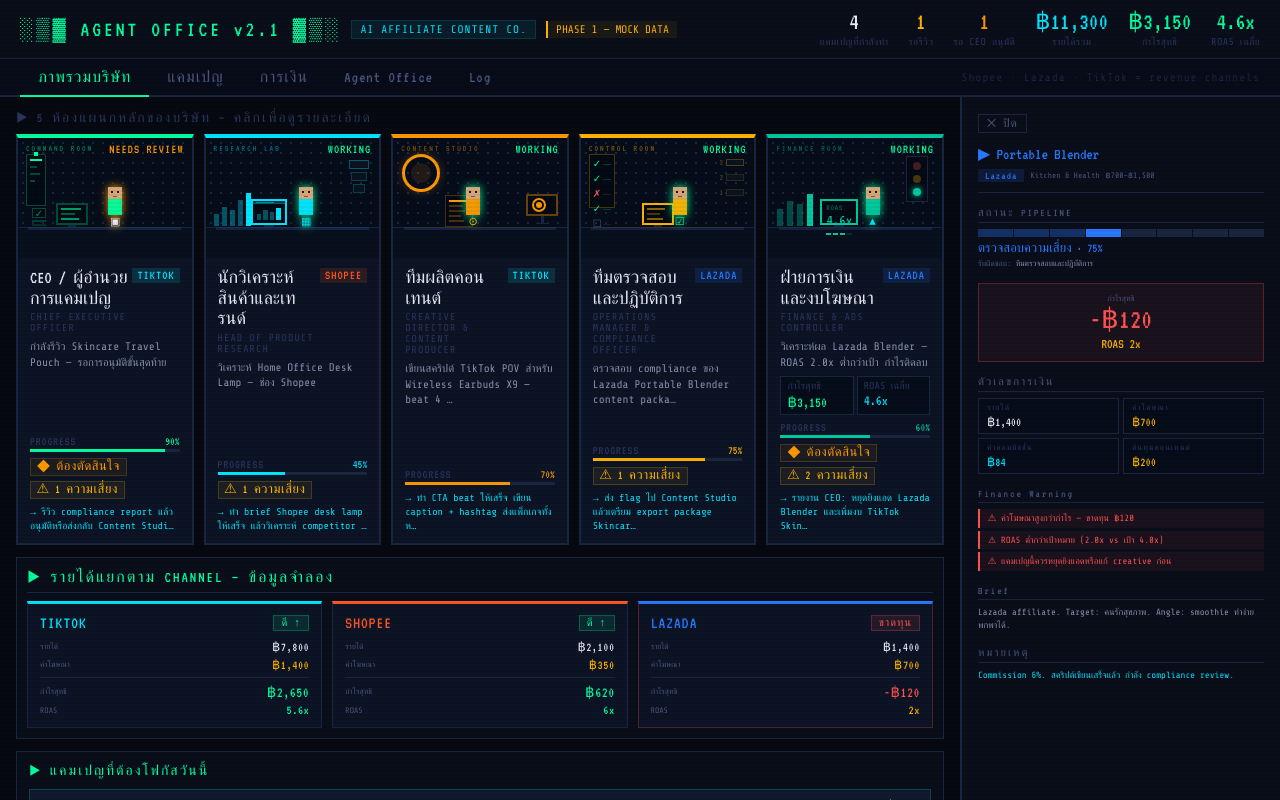
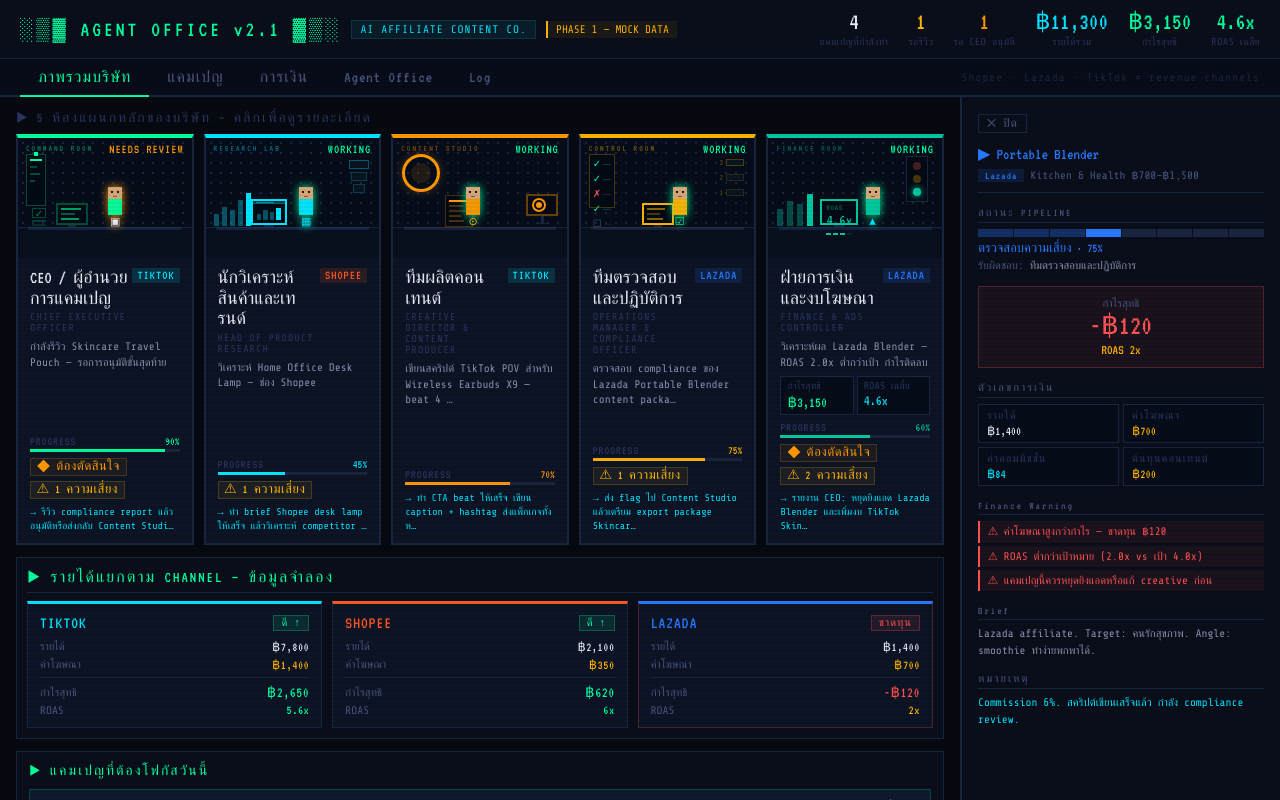
Before and after one commit to Yootohburn/Agent-office, a React (Vite) app: page / in a window 1280 px wide. Both pictures are taken after a click on the element 640 px from the left and 773 px from the top of the page. Shown: the top 800 px of the page. Built offline with nearby package versions, Linux system fonts and the light colour scheme.

Commit message:
Include remaining font size readability fixes from sed pass
Commits the 7→10, 8→11, 9→11 sed changes applied earlier to
AgentActivityLog, CampaignDetailPanel, CampaignFocusSection,
CampaignPipeline, and RevenueByChannel.

https://claude.ai/code/session_01KnWvQaRJKBwGWkRDhyL7Px

```diff
--- a/src/components/AgentOffice/CampaignDetailPanel.tsx
+++ b/src/components/AgentOffice/CampaignDetailPanel.tsx
@@ -36,8 +36,8 @@ export default function CampaignDetailPanel({ campaign, onClose }: Props) {
           <span style={{ fontFamily: 'VT323, monospace', fontSize: 11, color: channelCfg.color, background: `${channelCfg.color}22`, padding: '1px 7px', letterSpacing: 1 }}>
             {channelCfg.label}
           </span>
-          <span style={{ fontSize: 8, color: '#4a5680' }}>{campaign.category}</span>
-          <span style={{ fontSize: 8, color: '#4a5680' }}>{campaign.targetPrice}</span>
+          <span style={{ fontSize: 11, color: '#4a5680' }}>{campaign.category}</span>
+          <span style={{ fontSize: 11, color: '#4a5680' }}>{campaign.targetPrice}</span>
         </div>
       </div>
 
@@ -64,7 +64,7 @@ export default function CampaignDetailPanel({ campaign, onClose }: Props) {
           {PIPELINE_STAGES[activeIdx]?.label ?? '—'} · {campaign.progress}%
         </div>
         {ownerAgent && (
-          <div style={{ fontSize: 8, color: '#4a5680', marginTop: 3 }}>
+          <div style={{ fontSize: 11, color: '#4a5680', marginTop: 3 }}>
             รับผิดชอบ: <span style={{ color: '#8892b0' }}>{ownerAgent.thaiName}</span>
           </div>
         )}
@@ -78,7 +78,7 @@ export default function CampaignDetailPanel({ campaign, onClose }: Props) {
         marginBottom: 14,
         textAlign: 'center',
       }}>
-        <div style={{ fontSize: 8, color: '#4a5680', marginBottom: 2 }}>กำไรสุทธิ</div>
+        <div style={{ fontSize: 11, color: '#4a5680', marginBottom: 2 }}>กำไรสุทธิ</div>
         <div style={{ fontFamily: 'VT323, monospace', fontSize: 28, color: isLoss ? '#ff5252' : '#00ff9f', lineHeight: 1 }}>
           {formatTHB(campaign.finance.netProfit)}
         </div>
@@ -104,7 +104,7 @@ export default function CampaignDetailPanel({ campaign, onClose }: Props) {
             <div
               key={i}
               style={{
-                fontSize: 9,
+                fontSize: 11,
                 color: isLoss ? '#ff5252' : '#ffb300',
                 background: isLoss ? '#ff525211' : '#ffb30011',
                 padding: '3px 8px',
@@ -121,13 +121,13 @@ export default function CampaignDetailPanel({ campaign, onClose }: Props) {
 
       {/* Brief */}
       <PanelSection title="Brief">
-        <p style={{ margin: 0, fontSize: 9, color: '#8892b0', lineHeight: 1.5 }}>{campaign.brief}</p>
+        <p style={{ margin: 0, fontSize: 11, color: '#8892b0', lineHeight: 1.5 }}>{campaign.brief}</p>
       </PanelSection>
 
       {/* Notes */}
       {campaign.notes && (
         <PanelSection title="หมายเหตุ">
-          <p style={{ margin: 0, fontSize: 9, color: '#00e5ff', lineHeight: 1.5 }}>{campaign.notes}</p>
+          <p style={{ margin: 0, fontSize: 11, color: '#00e5ff', lineHeight: 1.5 }}>{campaign.notes}</p>
         </PanelSection>
       )}
 
@@ -149,7 +149,7 @@ function PanelSection({ title, children }: { title: string; children: ReactNode
 function MetricChip({ label, value, color }: { label: string; value: string; color: string }) {
   return (
     <div style={{ background: '#060d1a', padding: '4px 8px', border: '1px solid #1a2540' }}>
-      <div style={{ fontSize: 8, color: '#2a3560', letterSpacing: 1, marginBottom: 1 }}>{label}</div>
+      <div style={{ fontSize: 11, color: '#2a3560', letterSpacing: 1, marginBottom: 1 }}>{label}</div>
       <div style={{ fontFamily: 'VT323, monospace', fontSize: 13, color }}>{value}</div>
     </div>
   )
--- a/src/components/AgentOffice/CampaignFocusSection.tsx
+++ b/src/components/AgentOffice/CampaignFocusSection.tsx
@@ -106,18 +106,18 @@ export default function CampaignFocusSection({ selectedCampaignId, onSelectCampa
                       />
                     ))}
                   </div>
-                  <span style={{ fontFamily: 'Share Tech Mono, monospace', fontSize: 8, color: '#4a5680', whiteSpace: 'nowrap', overflow: 'hidden', textOverflow: 'ellipsis' }}>
+                  <span style={{ fontFamily: 'Share Tech Mono, monospace', fontSize: 11, color: '#4a5680', whiteSpace: 'nowrap', overflow: 'hidden', textOverflow: 'ellipsis' }}>
                     {PIPELINE_STAGES[activeIdx]?.label ?? '—'}
                   </span>
                   {ownerAgent && (
-                    <span style={{ fontFamily: 'Share Tech Mono, monospace', fontSize: 8, color: '#2a3560', whiteSpace: 'nowrap', flexShrink: 0 }}>
+                    <span style={{ fontFamily: 'Share Tech Mono, monospace', fontSize: 11, color: '#2a3560', whiteSpace: 'nowrap', flexShrink: 0 }}>
                       · {ownerAgent.thaiName.split('/')[0].trim()}
                     </span>
                   )}
                 </div>
 
                 {/* Next action */}
-                <div style={{ fontFamily: 'Share Tech Mono, monospace', fontSize: 8, color: '#00e5ff', lineHeight: 1.4 }}>
+                <div style={{ fontFamily: 'Share Tech Mono, monospace', fontSize: 11, color: '#00e5ff', lineHeight: 1.4 }}>
                   → {nextAction}
                 </div>
 
--- a/src/components/AgentOffice/CampaignPipeline.tsx
+++ b/src/components/AgentOffice/CampaignPipeline.tsx
@@ -15,7 +15,7 @@ export default function CampaignPipeline() {
             <div
               style={{
                 fontFamily: 'VT323, monospace',
-                fontSize: 9,
+                fontSize: 11,
                 color: '#2a3560',
                 textAlign: 'center',
                 flex: 1,
@@ -29,7 +29,7 @@ export default function CampaignPipeline() {
             >
               {stage.label}
             </div>
-            {i < PIPELINE_STAGES.length - 1 && <span style={{ color: '#1a2540', fontSize: 8, flexShrink: 0 }}>›</span>}
+            {i < PIPELINE_STAGES.length - 1 && <span style={{ color: '#1a2540', fontSize: 11, flexShrink: 0 }}>›</span>}
           </div>
         ))}
       </div>
@@ -45,7 +45,7 @@ export default function CampaignPipeline() {
             <div key={campaign.id} style={{ display: 'flex', alignItems: 'center', gap: 2 }}>
               {/* Campaign name + channel */}
               <div style={{ minWidth: 168, paddingRight: 8, display: 'flex', flexDirection: 'column', gap: 1 }}>
-                <div style={{ fontFamily: 'Share Tech Mono, monospace', fontSize: 9, color: '#8892b0', overflow: 'hidden', textOverflow: 'ellipsis', whiteSpace: 'nowrap' }} title={campaign.name}>
+                <div style={{ fontFamily: 'Share Tech Mono, monospace', fontSize: 11, color: '#8892b0', overflow: 'hidden', textOverflow: 'ellipsis', whiteSpace: 'nowrap' }} title={campaign.name}>
                   <span style={{ color: channelCfg.color, marginRight: 4 }}>■</span>
                   {campaign.name}
                 </div>
@@ -79,8 +79,8 @@ export default function CampaignPipeline() {
                         transition: 'all 0.2s',
                       }}
                     >
-                      {isDone && <span style={{ fontFamily: 'VT323, monospace', fontSize: 8, color: channelCfg.color }}>✓</span>}
-                      {isActive && <span style={{ fontFamily: 'VT323, monospace', fontSize: 9, color: isLosing ? '#ff5252' : '#06090f', fontWeight: 'bold' }}>▶</span>}
+                      {isDone && <span style={{ fontFamily: 'VT323, monospace', fontSize: 11, color: channelCfg.color }}>✓</span>}
+                      {isActive && <span style={{ fontFamily: 'VT323, monospace', fontSize: 11, color: isLosing ? '#ff5252' : '#06090f', fontWeight: 'bold' }}>▶</span>}
                     </div>
                     {i < PIPELINE_STAGES.length - 1 && <div style={{ width: 2, height: 2, background: isDone ? channelCfg.color : '#1a2540', flexShrink: 0 }} />}
                   </div>
@@ -90,7 +90,7 @@ export default function CampaignPipeline() {
               {/* Finance warning icon */}
               <div style={{ minWidth: 14, textAlign: 'center' }}>
                 {campaign.financeWarnings.length > 0 && (
-                  <span style={{ fontSize: 9, color: isLosing ? '#ff5252' : '#ffb300' }} title={campaign.financeWarnings[0]}>
+                  <span style={{ fontSize: 11, color: isLosing ? '#ff5252' : '#ffb300' }} title={campaign.financeWarnings[0]}>
                     {isLosing ? '⛔' : '⚠'}
                   </span>
                 )}
--- a/src/components/AgentOffice/RevenueByChannel.tsx
+++ b/src/components/AgentOffice/RevenueByChannel.tsx
@@ -128,7 +128,7 @@ export default function RevenueByChannel({ summary, compact = false }: Props) {
 function CompactRow({ label, value, color, bold }: { label: string; value: string; color: string; bold?: boolean }) {
   return (
     <div style={{ display: 'flex', justifyContent: 'space-between', alignItems: 'center' }}>
-      <span style={{ fontFamily: 'Share Tech Mono, monospace', fontSize: 8, color: '#4a5680' }}>{label}</span>
+      <span style={{ fontFamily: 'Share Tech Mono, monospace', fontSize: 11, color: '#4a5680' }}>{label}</span>
       <span style={{ fontFamily: 'VT323, monospace', fontSize: bold ? 15 : 13, color, letterSpacing: 0.5 }}>{value}</span>
     </div>
   )
```
Also changed, not shown: src/components/AgentOffice/AgentActivityLog.tsx (+7 -7 lines).
